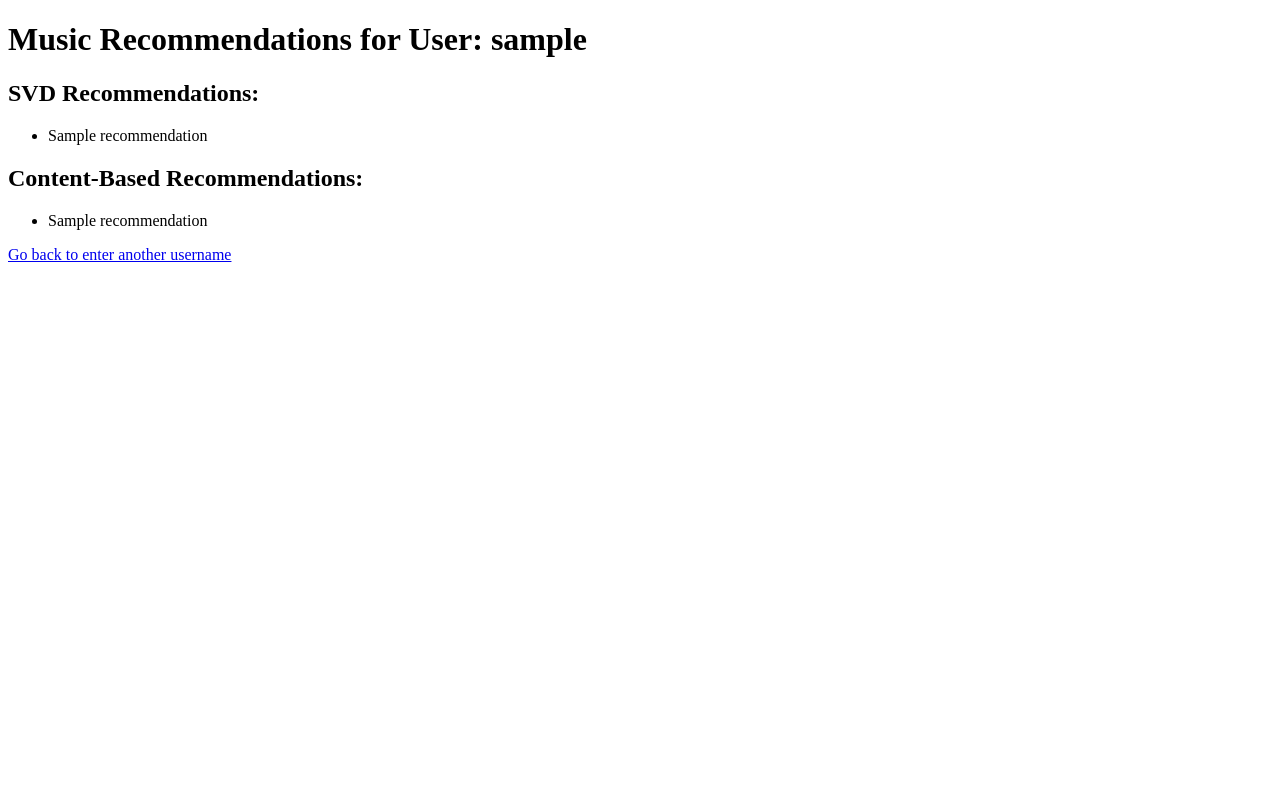
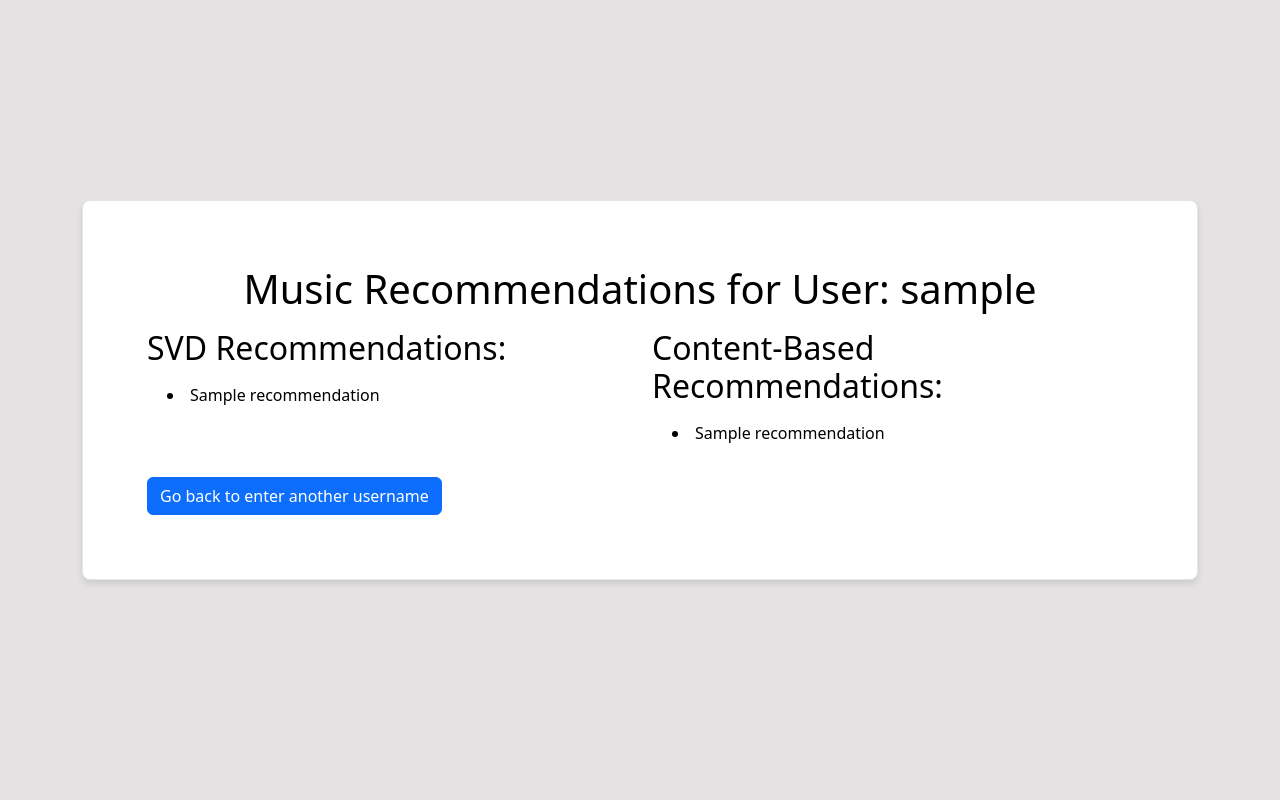
Before and after one commit to docsallover/music-recommendation, a Flask app: template templates/recommendations.html in a window 1280 px wide. Run offline with Flask 3, Linux system fonts and the light colour scheme; the template is opened without the code that fills it: most values are stand-ins (such as "Sample title", 1, 10 or a date in 2020).

Commit message:
add ui to html pages and screenshots also added

```diff
--- a/templates/recommendations.html
+++ b/templates/recommendations.html
@@ -1,14 +1,49 @@
 <!DOCTYPE html>
-<html>
+<html lang="en">
 <head>
-    <title>Music Recommendations for {{ username }}</title>
+    <meta charset="UTF-8">
+    <meta name="viewport" content="width=device-width, initial-scale=1.0">
+    <title>ML Music Recommendation System</title>
+    <link href="https://cdn.jsdelivr.net/npm/bootstrap@5.3.2/dist/css/bootstrap.min.css" rel="stylesheet" integrity="sha384-T3c6CoIi6uLrA9TneNEoa7RxnatzjcDSCmG1MXxSR1GAsXEV/Dwwykc2MPK8M2HN" crossorigin="anonymous">
+    <style>
+        body {
+            background-color: #e4e2e2;
+        }
+        .card {
+            background-color: #ffffff;
+            border: 1px solid rgba(0, 0, 0, 0.1);
+            border-radius: 0.5rem;
+            box-shadow: 0 4px 6px rgba(0, 0, 0, 0.1);
+            margin-bottom: 20px;
+        }
+        .card-title {
+            color: #000;
+            margin-bottom: 1rem;
+            text-align: center;
+        }
+        .recommendation-list {
+            padding-left: 20px;
+            margin-bottom: 1rem;
+            list-style-position: inside;
+        }
+        .recommendation-list li{
+           color:#000;
+        }
+        .back-button {
+            margin-top: 1rem;
+        }
+    </style>
 </head>
 <body>
-    <h1>Music Recommendations for User: {{ username }}</h1>
-
-    <h2>SVD Recommendations:</h2>
+    <div class="container d-flex justify-content-center align-items-center" style="min-height: 100vh;">
+        <div class="card w-100 p-5">
+            <div class="card-body">
+                <h1 class="card-title">Music Recommendations for User: {{ username }}</h1>
+                <div class="row mt-2">
+                    <div class="col-md-6">
+                        <h2 class="card-title text-start">SVD Recommendations:</h2>
                         {% if svd_recommendations %}
-    <ul>
+                        <ul class="recommendation-list">
                             {% for recommendation in svd_recommendations %}
                             <li>{{ recommendation }}</li>
                             {% endfor %}
@@ -16,10 +51,11 @@
                         {% else %}
                         <p>No SVD recommendations available.</p>
                         {% endif %}
-
-    <h2>Content-Based Recommendations:</h2>
+                    </div>
+                    <div class="col-md-6">
+                        <h2 class="card-title text-start">Content-Based Recommendations:</h2>
                         {% if cb_recommendations %}
-    <ul>
+                        <ul class="recommendation-list">
                             {% for recommendation in cb_recommendations %}
                             <li>{{ recommendation }}</li>
                             {% endfor %}
@@ -27,7 +63,13 @@
                         {% else %}
                         <p>No content-based recommendations available.</p>
                         {% endif %}
+                    </div>
+                </div>
+                <a href="/" class="btn btn-primary back-button">Go back to enter another username</a>
+            </div>
+        </div>
+    </div>
 
-    <p><a href="/">Go back to enter another username</a></p>
+    <script src="https://cdn.jsdelivr.net/npm/bootstrap@5.3.2/dist/js/bootstrap.bundle.min.js"></script>
 </body>
 </html>
```
Also changed, not shown: templates/index.html (+52 -8 lines), 2 other files. Lines whose indentation alone changed are shown as unchanged.
